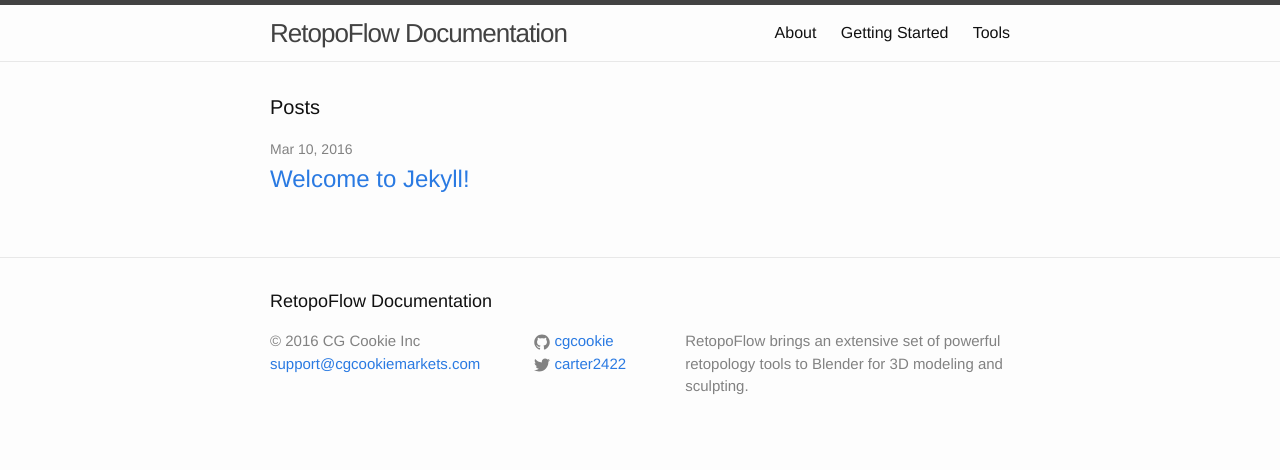
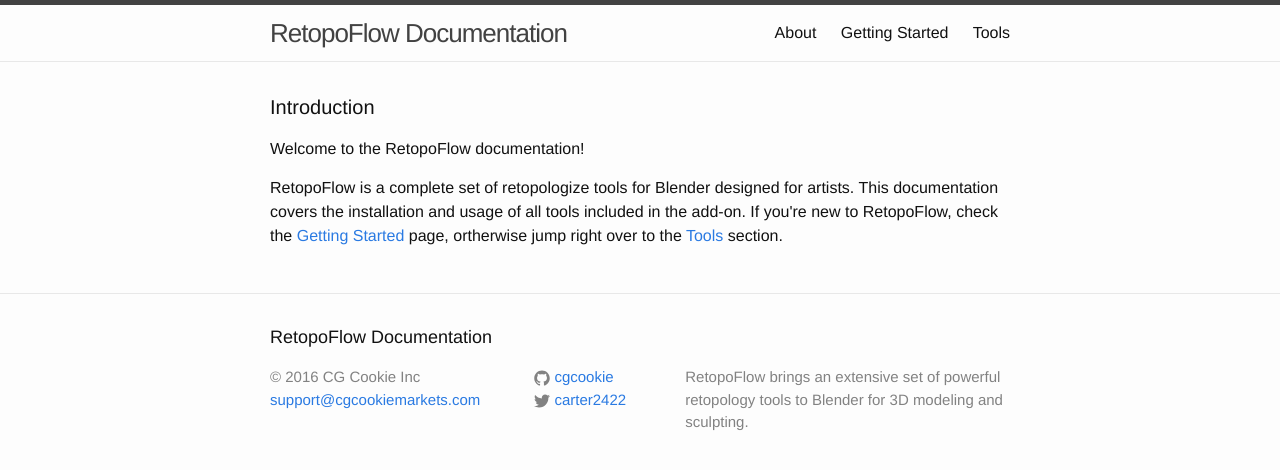
Before and after one commit to CGCookie/retopoflow-docs, a Jekyll site: the page built from index.html, in a window 1280 px wide. Shown: the top 470 px of the page. Built offline with Jekyll 4.4.1, drawn with Linux system fonts in a browser that asks for light colours.

Commit message:
Add intro.

```diff
--- a/index.html
+++ b/index.html
@@ -4,9 +4,17 @@ layout: default
 
 <div class="home">
 
-  <h1 class="page-heading">Posts</h1>
+  <h1 class="page-heading">Introduction</h1>
 
-  <ul class="post-list">
+  <p>Welcome to the RetopoFlow documentation!
+    <p>
+      RetopoFlow is a complete set of retopologize tools for Blender designed for artists. This documentation covers the installation and usage of all tools included in the add-on.
+
+      If you're new to RetopoFlow, check the <a href="{{ '/getting-started' | prepend: site.baseurl }}">Getting Started</a> page, ortherwise jump right over to the <a href="{{ '/tools' | prepend: site.baseurl }}">Tools</a> section.
+    </p>
+  <p>
+
+  <!-- <ul class="post-list">
     {% for post in site.posts %}
       <li>
         <span class="post-meta">{{ post.date | date: "%b %-d, %Y" }}</span>
@@ -16,6 +24,6 @@ layout: default
         </h2>
       </li>
     {% endfor %}
-  </ul>
+  </ul> -->
 
 </div>
```
